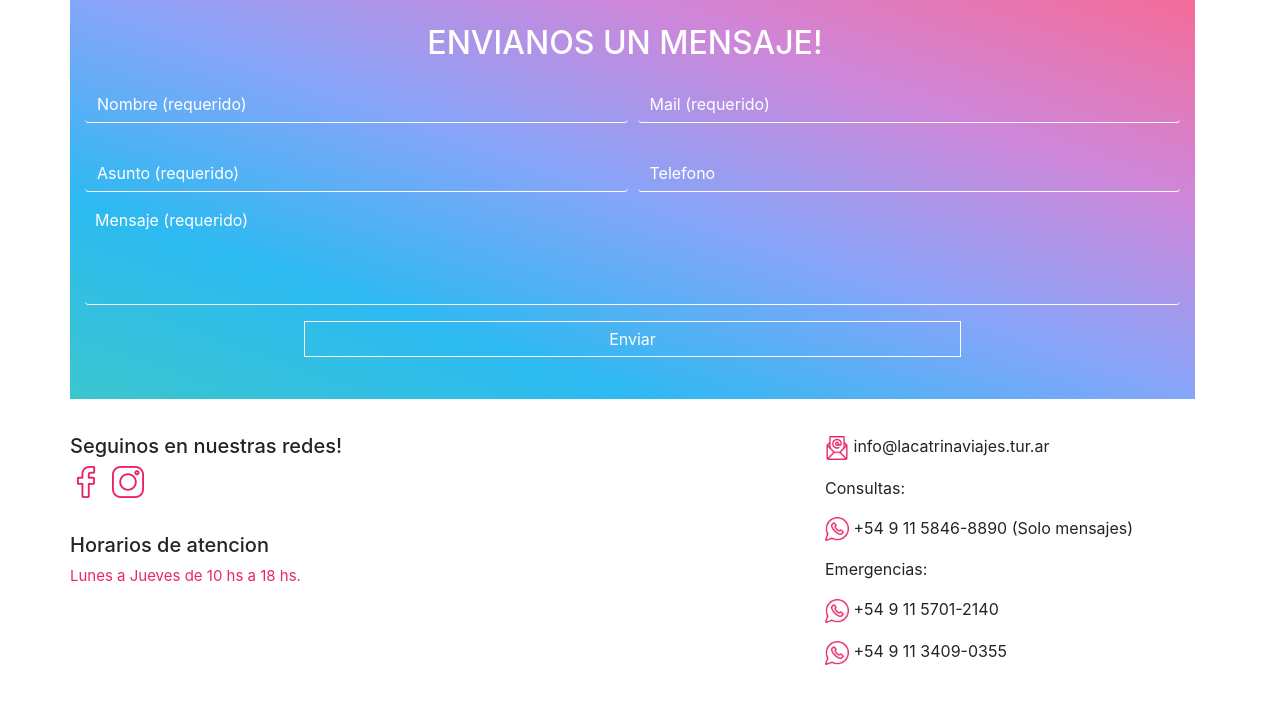
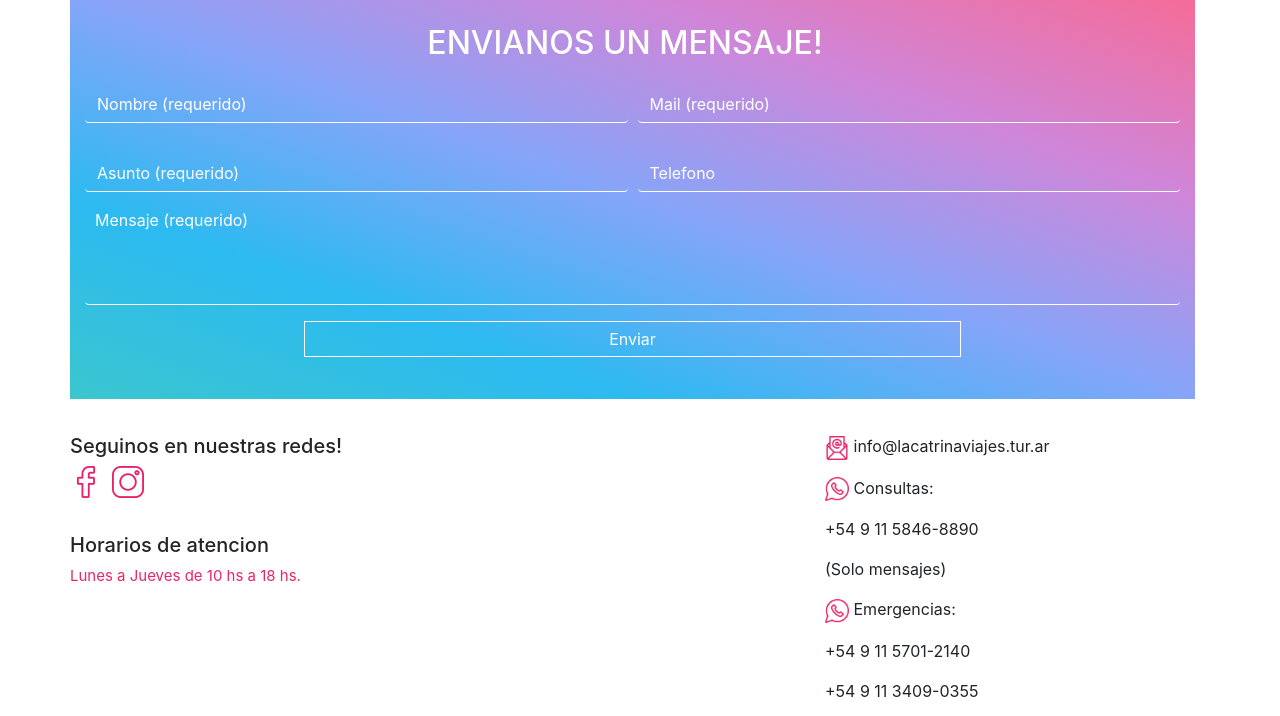
Before and after one commit to sentiarg/lacatrinaviajes.tur.ar, a PHP site: page /contacto.php in a window 1280 px wide. Shown: the part 463-1179 px from the top of the page. Run offline with PHP 8.4, Linux system fonts and the light colour scheme.

Commit message:
Pongo datos de contacto igual al footer

```diff
--- a/contacto.php
+++ b/contacto.php
@@ -1,5 +1,6 @@
 <!DOCTYPE html>
 <html lang="">
+
 <head>
     <?php include_once "includes/head.php"; ?>
 </head>
@@ -7,7 +8,7 @@
 <body>
     <header>
         <?php
-            include_once "includes/navbar.php";
+        include_once "includes/navbar.php";
         ?>
     </header>
     <main>
@@ -15,7 +16,7 @@
             <div class="container pd-t-100">
                 <div class="row align-items-center">
                     <div class="col-xs-12 offset-sm-1 col-sm-12 col-md-12 col-xl-9 font-sansbold white ">
-                        <h1 id="contacto-title"class="fs-80 sub">CONTACTENOS</h1>
+                        <h1 id="contacto-title" class="fs-80 sub">CONTACTENOS</h1>
                     </div>
                 </div>
                 <div class="row botones-h">
@@ -43,7 +44,7 @@
                             </div>
                             <div class="col-md-12 col-xl-6">
                                 <div class="form-group white">
-                                    <input required type="email" name= "Mail" class="form-control " id="mail" placeholder="Mail (requerido)">
+                                    <input required type="email" name="Mail" class="form-control " id="mail" placeholder="Mail (requerido)">
                                 </div>
                             </div>
                         </div>
@@ -62,7 +63,7 @@
                         <div class="form-row">
                             <div class="col-12">
                                 <div class="form-group white">
-                                    <label  style="margin-left:10px;" for="mensaje">Mensaje (requerido)</label>
+                                    <label style="margin-left:10px;" for="mensaje">Mensaje (requerido)</label>
                                     <input required style="height: 50px" type="text" name="Mensaje" class="form-control " id="mensaje">
                                 </div>
                             </div>
@@ -96,12 +97,12 @@
                         </div>
                         <div class="col-md-4 col-xs-12">
                             <p><img style="width: 24px;" src="imagenes/iconos/correo2.png" alt=""> info@lacatrinaviajes.tur.ar</p>
-                            <p>Consultas:</p><p> <img style="width: 24px;" src="imagenes/iconos/whatsapp2.png" alt="">
-+54 9 11 5846-8890
-(Solo mensajes)</p>
-                            <p>Emergencias:</p><p><img style="width: 24px;" src="imagenes/iconos/whatsapp2.png" alt="">
-+54 9 11 5701-2140</p><p><img style="width: 24px;" src="imagenes/iconos/whatsapp2.png" alt="">
-+54 9 11 3409-0355</p>
+                            <p><img style="width: 24px;" src="imagenes/iconos/whatsapp2.png" alt=""> Consultas:</p>
+                            <p>+54 9 11 5846-8890</p>
+                            <p>(Solo mensajes)</p>
+                            <p><img style="width: 24px;" src="imagenes/iconos/whatsapp2.png" alt=""> Emergencias:</p>
+                            <p>+54 9 11 5701-2140</p>
+                            <p>+54 9 11 3409-0355</p>
                         </div>
                     </div>
                     <div class="row">
@@ -116,7 +117,7 @@
     </main>
     <footer>
         <?php
-            include_once "includes/footer.php";
+        include_once "includes/footer.php";
         ?>
     </footer>
 </body>
```
